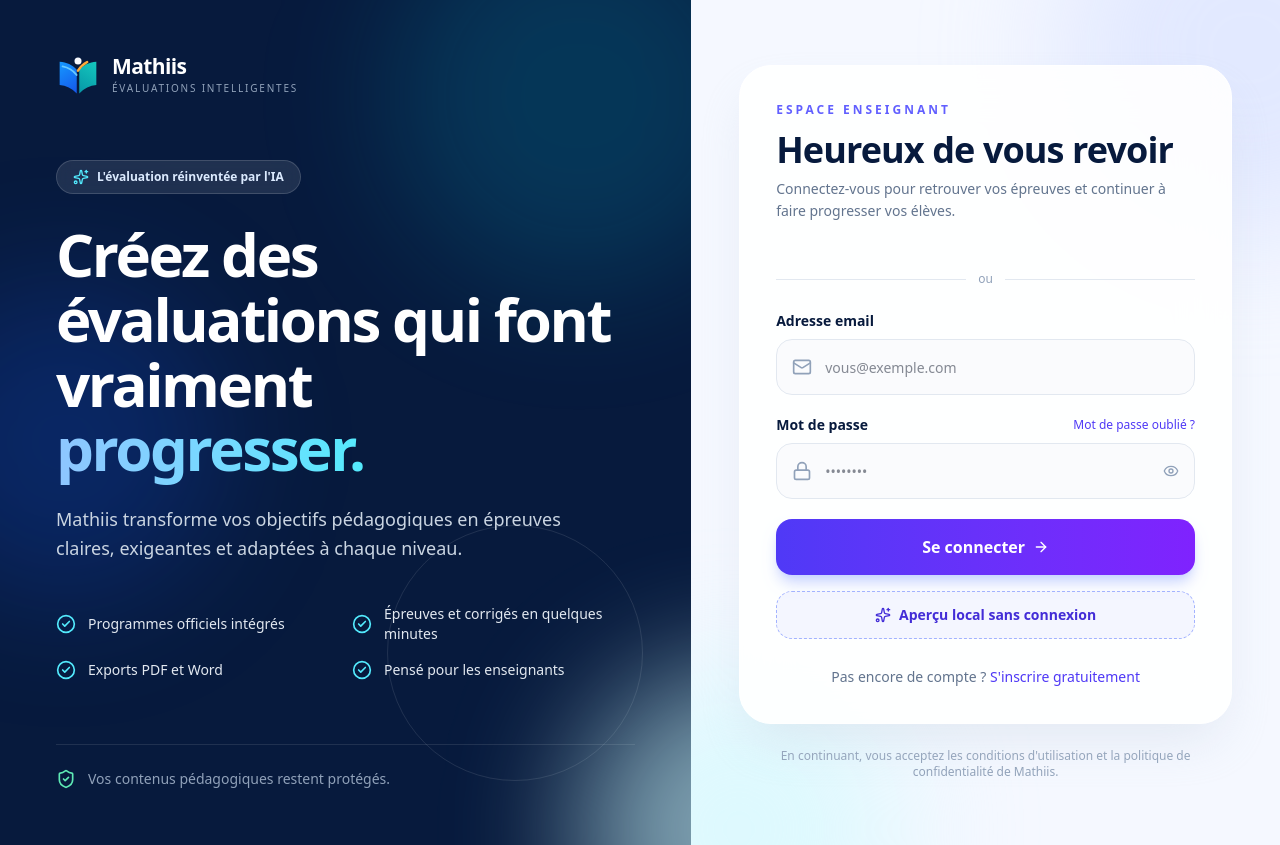
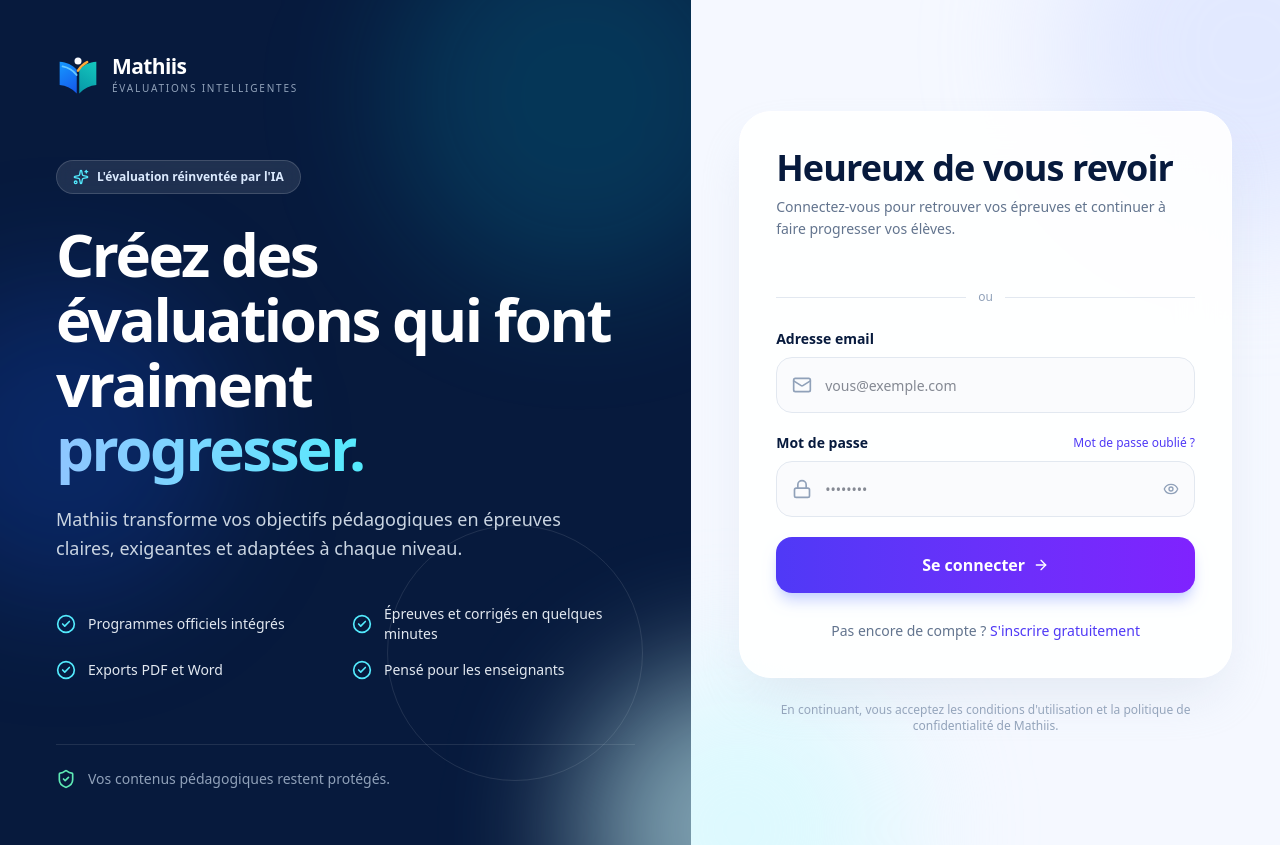
Before and after one commit to Leandre-oloke/mathiis-frontend, a Next.js app: page /auth/login in a window 1280 px wide. Built offline with nearby package versions, Linux system fonts and the light colour scheme; no server answers.

Commit message:
fix: remove local auth preview controls

```diff
--- a/src/app/auth/login/page.tsx
+++ b/src/app/auth/login/page.tsx
@@ -23,7 +23,6 @@ export default function LoginPage() {
   const router = useRouter();
   const login = useAuthStore((s) => s.login);
   const resendVerification = useAuthStore((s) => s.resendVerification);
-  const enterDevPreview = useAuthStore((s) => s.enterDevPreview);
   const [showPassword, setShowPassword] = useState(false);
   const [unverifiedEmail, setUnverifiedEmail] = useState<string | null>(null);
 
@@ -61,12 +60,6 @@ export default function LoginPage() {
     }
   };
 
-  const handleLocalPreview = () => {
-    enterDevPreview();
-    toast.success("Mode aperçu local activé");
-    router.push("/dashboard");
-  };
-
   return (
     <main className="relative min-h-screen overflow-hidden bg-[#f5f8ff] lg:grid lg:grid-cols-[1.08fr_0.92fr]">
       <section className="relative hidden min-h-screen overflow-hidden bg-[#071a3d] p-10 text-white lg:flex lg:flex-col lg:justify-between xl:p-14">
@@ -98,8 +91,7 @@ export default function LoginPage() {
           <Link href="/" className="mb-8 inline-flex lg:hidden"><MathiisBrand theme="light" /></Link>
 
           <div className="rounded-[2rem] border border-white bg-white/90 p-6 shadow-2xl shadow-slate-300/45 backdrop-blur-xl sm:p-9">
-          <p className="text-xs font-bold uppercase tracking-[0.25em] text-indigo-500">Espace enseignant</p>
-          <h2 className="mt-3 text-3xl font-black tracking-tight text-[#071a3d] sm:text-4xl">Heureux de vous revoir</h2>
+          <h2 className="text-3xl font-black tracking-tight text-[#071a3d] sm:text-4xl">Heureux de vous revoir</h2>
           <p className="mb-8 mt-2 text-sm leading-relaxed text-slate-500">Connectez-vous pour retrouver vos épreuves et continuer à faire progresser vos élèves.</p>
 
           <div className="mb-6">
@@ -185,12 +177,6 @@ export default function LoginPage() {
             </button>
           )}
 
-          {process.env.NODE_ENV === "development" && (
-            <button type="button" onClick={handleLocalPreview} className="mt-4 flex h-12 w-full items-center justify-center gap-2 rounded-2xl border border-dashed border-indigo-300 bg-indigo-50/70 text-sm font-bold text-indigo-700 transition hover:border-indigo-500 hover:bg-indigo-100">
-              <Sparkles className="h-4 w-4" /> Aperçu local sans connexion
-            </button>
-          )}
-
           <p className="mt-7 text-center text-sm text-slate-500">
             Pas encore de compte ?{" "}
             <Link href="/auth/register" className="text-indigo-600 font-medium hover:underline">
--- a/src/store/auth.ts
+++ b/src/store/auth.ts
@@ -22,7 +22,6 @@ interface AuthState {
   refreshToken: string | null;
   isAuthenticated: boolean;
   hasHydrated: boolean;
-  isDevPreview: boolean;
   setHasHydrated: (value: boolean) => void;
   login: (email: string, password: string) => Promise<void>;
   loginWithGoogle: (credential: string) => Promise<void>;
@@ -30,7 +29,6 @@ interface AuthState {
   resendVerification: (email: string) => Promise<void>;
   logout: () => void;
   fetchMe: () => Promise<void>;
-  enterDevPreview: () => void;
 }
 
 export const useAuthStore = create<AuthState>()(
@@ -41,7 +39,6 @@ export const useAuthStore = create<AuthState>()(
       refreshToken: null,
       isAuthenticated: false,
       hasHydrated: false,
-      isDevPreview: false,
       setHasHydrated: (value) => set({ hasHydrated: value }),
 
       login: async (email, password) => {
@@ -92,33 +89,13 @@ export const useAuthStore = create<AuthState>()(
         }
       },
 
-      enterDevPreview: () => {
-        if (process.env.NODE_ENV !== "development") return;
-        set({
-          user: {
-            id: "local-preview",
-            email: "preview@mathiis.local",
-            username: "esther",
-            full_name: "Esther",
-            avatar_url: null,
-            is_verified: true,
-            is_admin: true,
-            is_superuser: false,
-            created_at: new Date().toISOString(),
-          },
-          accessToken: null,
-          refreshToken: null,
-          isAuthenticated: true,
-          isDevPreview: true,
-        });
-      },
     }),
     {
       name: "auth-store",
       partialize: (state) => ({
         accessToken: state.accessToken,
         refreshToken: state.refreshToken,
-        isAuthenticated: state.isDevPreview ? false : state.isAuthenticated,
+        isAuthenticated: state.isAuthenticated,
       }),
       onRehydrateStorage: () => (state) => {
         state?.setHasHydrated(true);
```
